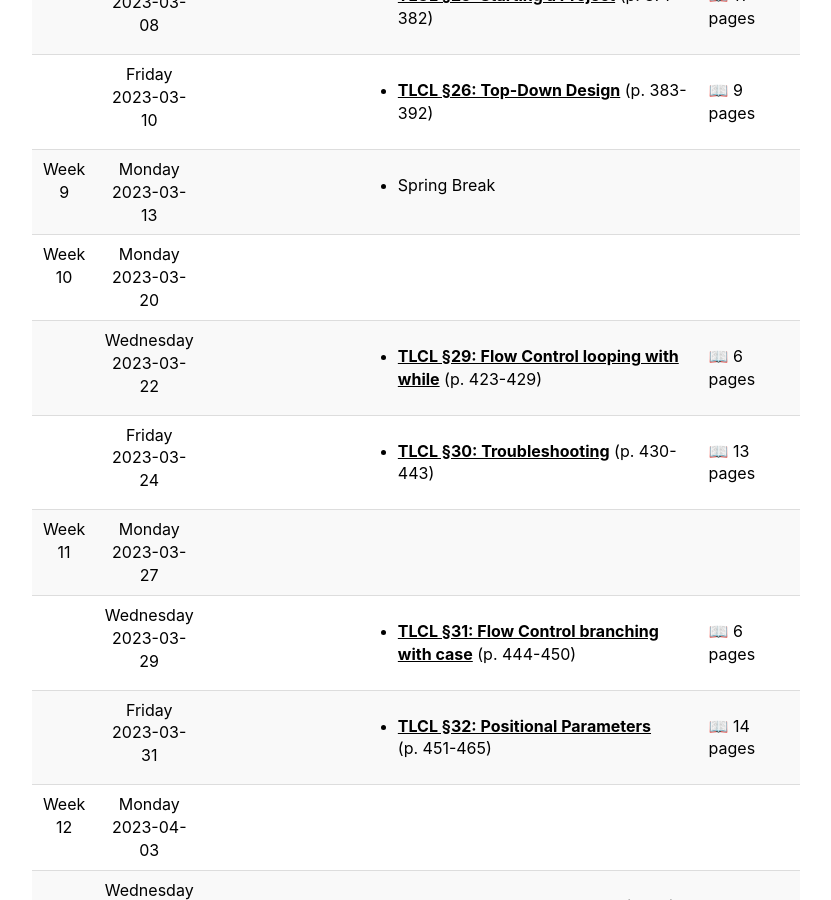
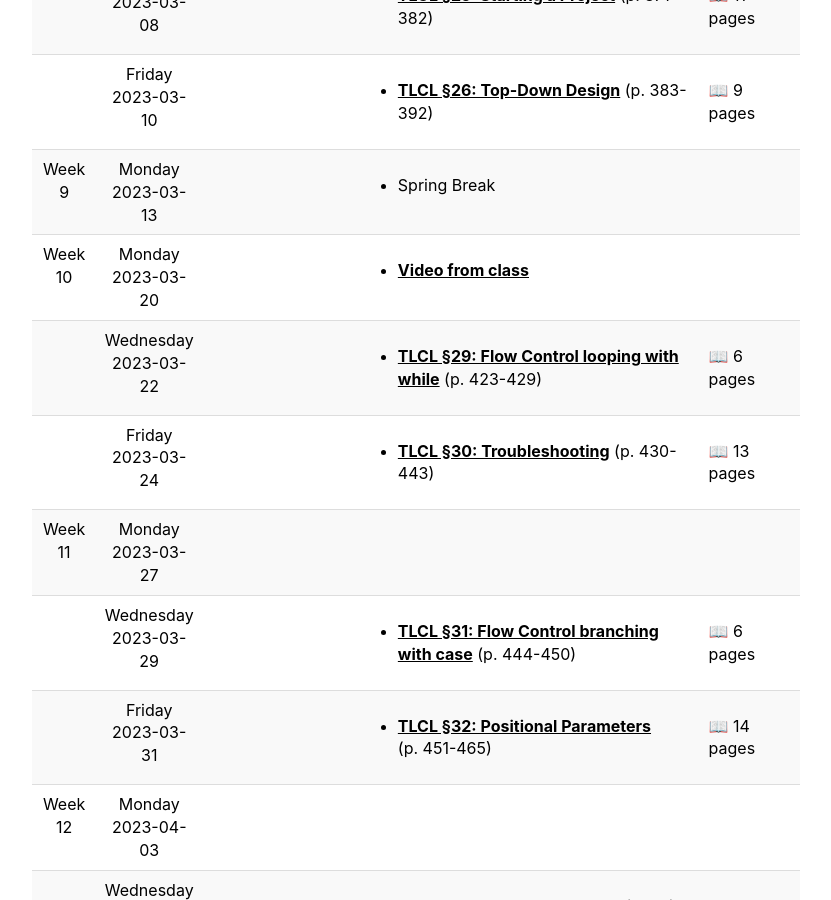
Before and after one commit to 2023-Fall-UAF-CS201/2023-Fall-UAF-CS201.github.io, a Jekyll site: the page built from schedule.md, in a window 1280 px wide and 900 px high, scrolled down 3096 px. Shown: the whole window, without its empty margins (224-1055 px from the left). Built offline with Jekyll 4.4.1, drawn with Linux system fonts in a browser that asks for light colours.

Commit message:
Update schedule.yaml

```diff
--- a/_data/schedule.yaml
+++ b/_data/schedule.yaml
@@ -499,6 +499,10 @@
 ###################################
 #  topic: ""
   day_of_week: 0
+  reading:
+   -
+    title: "Video from class"
+    url:   "https://alaska.zoom.us/rec/share/0ls9Smu7ET-oPVm3n07PPshAAaXQ1-GVB7xfGFIc8wpIRKm_IYxQY8kmeJUENCmU.b5RbgCf2AcJmw-o6"
 #  slides: ../assets/pdf/cs201-0902-structured-data-2.pdf
 -
 #  topic: ""
```
